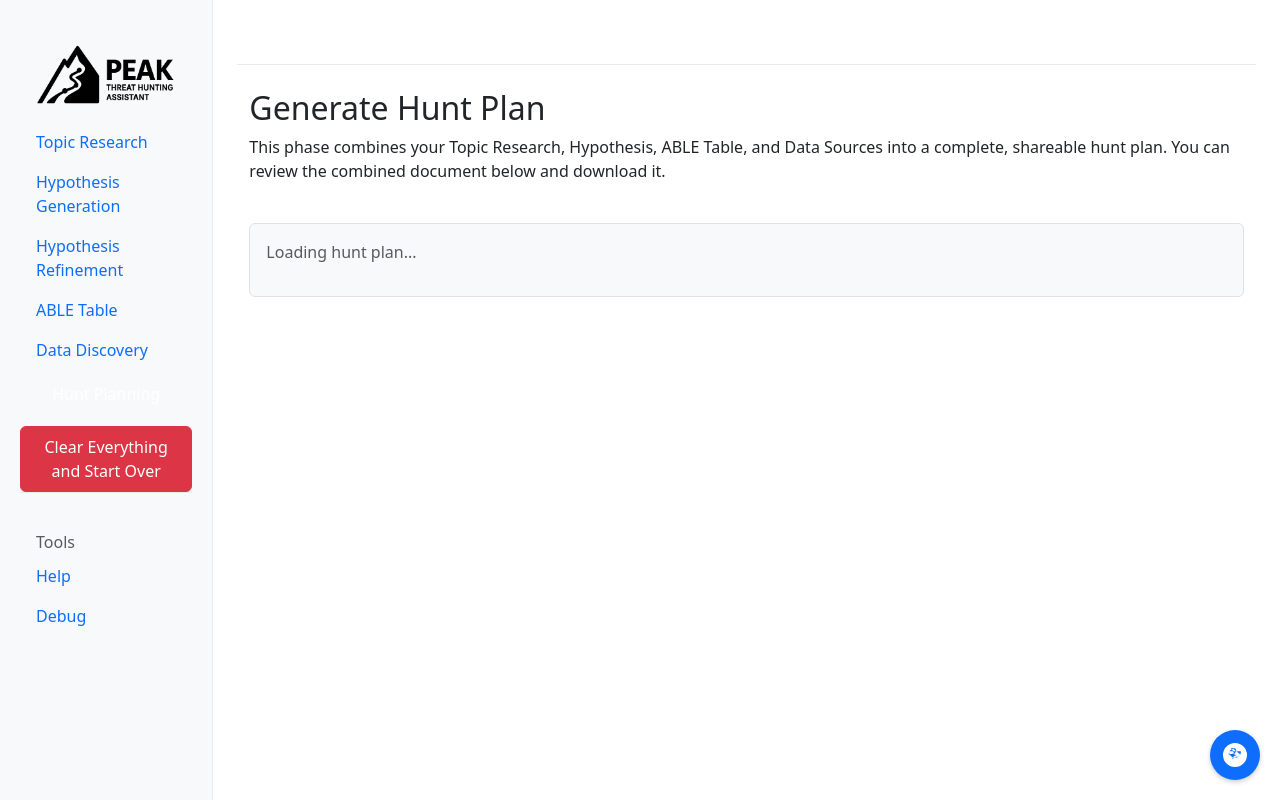
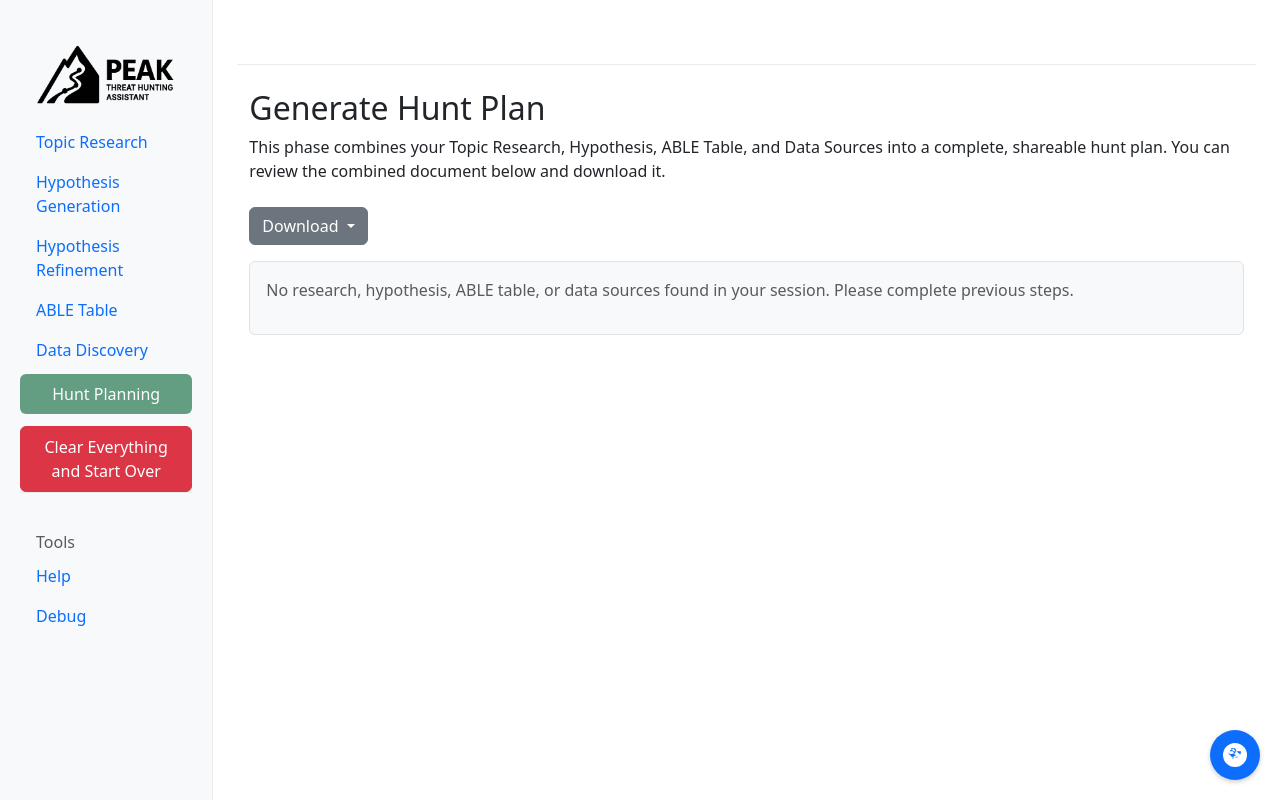
Before and after one commit to cisco-foundation-ai/PEAK-Assistant, a Flask app: page /hunt-planning in a window 1280 px wide. Run offline with Flask 3, Linux system fonts and the light colour scheme; some libraries are stand-ins or nearby versions.

Commit message:
Add hunt plan API and enhance session management for hunt planning prerequisites

```diff
--- a/UI/app.py
+++ b/UI/app.py
@@ -489,6 +489,40 @@
         download_name=filename
     )
 
+@app.route('/api/hunt-plan', methods=['GET'])
+def get_hunt_plan():
+    """Generate hunt plan by concatenating all session data"""
+    plan = ''
+
+    # Add research report
+    report_md = session.get('report_md', '')
+    if report_md:
+        plan += '# Topic Research\n\n' + report_md.strip() + '\n\n'
+
+    # Add hypothesis (prefer refined over original)
+    hypothesis = session.get('refined_hypothesis') or session.get('hypothesis', '')
+    if hypothesis:
+        plan += '# Hypothesis\n\n' + hypothesis.strip() + '\n\n'
+
+    # Add ABLE table
+    able_table_md = session.get('able_table_md', '')
+    if able_table_md:
+        plan += '# ABLE Table\n\n' + able_table_md.strip() + '\n\n'
+
+    # Add data sources
+    data_sources_md = session.get('data_sources_md', '')
+    if data_sources_md:
+        plan += '# Data Sources\n\n' + data_sources_md.strip() + '\n'
+
+    if not plan.strip():
+        plan = 'No research, hypothesis, ABLE table, or data sources found in your session. Please complete previous steps.'
+
+    return jsonify({
+        'success': True,
+        'hunt_plan': plan.strip(),
+        'has_content': bool(plan.strip() and plan.strip() != 'No research, hypothesis, ABLE table, or data sources found in your session. Please complete previous steps.')
+    })
+
 @app.route('/clear-session', methods=['POST'])
 def clear_session():
     session.clear()
--- a/UI/templates/base.html
+++ b/UI/templates/base.html
@@ -105,6 +105,10 @@
             font-size: 0.9rem;
             color: #6c757d;
         }
+        .btn-hunt-planning-disabled-color {
+            background-color: #146c43 !important; /* Bootstrap's darker success shade for a "duskier green" */
+            border-color: #13653f !important; /* Slightly darker border */
+        }
     </style>
 </head>
 <body>
@@ -145,7 +149,7 @@
                             </a>
                         </li>
                         <li class="nav-item">
-                            <a class="nav-link btn btn-success text-white mt-1 mb-1 w-100" href="/hunt-planning">
+                            <a id="hunt-planning-btn" class="nav-link btn btn-success text-white mt-1 mb-1 w-100" href="/hunt-planning">
                                 Hunt Planning
                             </a>
                         </li>
@@ -417,7 +421,17 @@
                     .then(data => {
                         hideLoading();
                         if (data.success) {
-                            // Show a success message using a toast or simple alert
+                            // Clear relevant sessionStorage items
+                            sessionStorage.removeItem('report_md');
+                            sessionStorage.removeItem('last_topic');
+                            sessionStorage.removeItem('hypotheses');
+                            sessionStorage.removeItem('current_hypothesis'); // For hypothesis.html
+                            sessionStorage.removeItem('refined_hypothesis'); // For refinement.html
+                            sessionStorage.removeItem('able_table_md'); // For able_table.html
+                            sessionStorage.removeItem('data_sources_md'); // For data_discovery.html
+                            sessionStorage.removeItem('currentPlanMarkdown'); // For hunt_planning.html
+                            // Add any other sessionStorage keys used by other pages here
+
                             alert('Session cleared successfully. The page will now reload.');
                             window.location.reload();
                         } else {
@@ -432,6 +446,44 @@
             });
         }
 
+        // Function to check prerequisites for Hunt Planning button and style it
+        function checkHuntPlanningPrerequisites() {
+            const huntPlanningBtn = document.getElementById('hunt-planning-btn');
+            if (!huntPlanningBtn) {
+                return; // Button not found, do nothing
+            }
+
+            const researchDone = sessionStorage.getItem('report_md')?.trim();
+            const hypothesisDone = sessionStorage.getItem('refined_hypothesis')?.trim() || sessionStorage.getItem('current_hypothesis')?.trim();
+            const ableDone = sessionStorage.getItem('able_table_md')?.trim();
+            const discoveryDone = sessionStorage.getItem('data_sources_md')?.trim();
+
+            const allPrerequisitesMet = researchDone && hypothesisDone && ableDone && discoveryDone;
+
+            if (allPrerequisitesMet) {
+                huntPlanningBtn.classList.remove('disabled');
+                huntPlanningBtn.classList.remove('btn-hunt-planning-disabled-color');
+                // Ensure btn-success is present if it was somehow removed (it shouldn't be with this logic)
+                if (!huntPlanningBtn.classList.contains('btn-success')) {
+                     huntPlanningBtn.classList.add('btn-success');
+                }
+            } else {
+                huntPlanningBtn.classList.add('disabled');
+                // btn-success might be kept for other stylings (padding, font, etc.)
+                // but our custom class will override background/border due to !important.
+                huntPlanningBtn.classList.add('btn-hunt-planning-disabled-color');
+            }
+        }
+
+        // Call this function when the page loads.
+        // Ensures DOM is ready before trying to access elements.
+        if (document.readyState === 'loading') {
+            document.addEventListener('DOMContentLoaded', checkHuntPlanningPrerequisites);
+        } else {
+            // DOMContentLoaded has already fired
+            checkHuntPlanningPrerequisites();
+        }
+
         // Add page-specific JavaScript
         {% block script %}{% endblock %}
     </script>
--- a/UI/templates/data_discovery.html
+++ b/UI/templates/data_discovery.html
@@ -87,11 +87,16 @@
         contentDiv.setAttribute('data-raw-markdown', markdown); // Update data attribute
         if (markdown && markdown.trim()) {
             renderMarkdown(markdown, contentDiv);
+            sessionStorage.setItem('data_sources_md', markdown);
         } else {
             contentDiv.innerHTML = '<p class="text-muted">Data sources will appear here...</p>';
+            sessionStorage.removeItem('data_sources_md');
         }
         // Initialize download button after content is updated
         setupDownloadButton('data-sources-content', 'data-sources', 'download-data-actions-container');
+        if (typeof checkHuntPlanningPrerequisites === 'function') {
+            checkHuntPlanningPrerequisites();
+        }
     }
 
     function showLoading(isLoading) {
--- a/UI/templates/hunt_planning.html
+++ b/UI/templates/hunt_planning.html
@@ -27,57 +27,68 @@
         <!-- Removed bottom navigation bar from here -->
     </div>
 </div>
+</div>
 {% endblock %}
 
 {% block script %}
-<script>
-document.addEventListener('DOMContentLoaded', function() {
+// Hunt planning page script - executed after base template DOMContentLoaded
+setTimeout(function() {
     const planContentDiv = document.getElementById('plan-content');
 
     // Ensure this global variable is available for setupDownloadButton
     window.currentPlanMarkdown = '';
 
-    // Fetch and combine the research, hypothesis, ABLE table, and data sources from session
-    fetch('/api/debug-info')
-    .then(response => response.json())
+    // Add immediate visual feedback
+    planContentDiv.innerHTML = '<p class="text-info">Fetching hunt plan data...</p>';
+
+    // Fetch the hunt plan from the dedicated endpoint
+    fetch('/api/hunt-plan')
+    .then(response => {
+        if (!response.ok) {
+            throw new Error(`HTTP ${response.status}: ${response.statusText}`);
+        }
+        return response.json();
+    })
     .then(data => {
-        let plan = '';
-        const session = data.session_data || {};
-        if (session.report_md) {
-            plan += '# Topic Research\n\n' + session.report_md.trim() + '\n\n';
+        if (data.success) {
+            const plan = data.hunt_plan;
+            if (data.has_content) {
+                // Use the renderMarkdown function from base.html
+                if (typeof renderMarkdown === 'function') {
+                    renderMarkdown(plan, planContentDiv);
+                } else if (typeof marked !== 'undefined') {
+                    // Fallback if renderMarkdown is not available
+                    planContentDiv.innerHTML = marked.parse(plan);
+                } else {
+                    // Last resort fallback
+                    planContentDiv.innerHTML = '<pre>' + plan + '</pre>';
                 }
-        if (session.refined_hypothesis || session.hypothesis) {
-            plan += '# Hypothesis\n\n' + (session.refined_hypothesis || session.hypothesis).trim() + '\n\n';
-        }
-        if (session.able_table_md) {
-            plan += '# ABLE Table\n\n' + session.able_table_md.trim() + '\n\n';
-        }
-        if (session.data_sources_md) {
-            plan += '# Data Sources\n\n' + session.data_sources_md.trim() + '\n';
-        }
-
-        if (!plan.trim()) {
-            plan = 'No research, hypothesis, ABLE table, or data sources found in your session. Please complete previous steps.';
+            } else {
                 planContentDiv.innerHTML = `<p class="text-muted">${plan}</p>`;
-        } else {
-            renderMarkdown(plan, planContentDiv);
             }
 
             window.currentPlanMarkdown = plan;
             planContentDiv.setAttribute('data-raw-markdown', plan);
 
             // Setup the download button
+            if (typeof setupDownloadButton === 'function') {
                 setupDownloadButton('plan-content', 'hunt_plan', 'download-plan-actions-container');
+            }
+        } else {
+            throw new Error(data.error || 'Failed to fetch hunt plan');
+        }
     })
     .catch(error => {
         console.error('Error fetching hunt plan data:', error);
-        const errorMessage = 'Failed to load hunt plan data. Please try again later.';
+        const errorMessage = 'Failed to load hunt plan data: ' + error.message;
         planContentDiv.innerHTML = `<p class="text-danger">${errorMessage}</p>`;
-        window.currentPlanMarkdown = errorMessage; // Set error message for potential download
+        window.currentPlanMarkdown = errorMessage;
         planContentDiv.setAttribute('data-raw-markdown', errorMessage);
-        // Still setup download button, it will allow downloading the error message or an empty file if preferred
+
+        // Still setup download button if function is available
+        if (typeof setupDownloadButton === 'function') {
             setupDownloadButton('plan-content', 'hunt_plan', 'download-plan-actions-container');
+        }
     });
-});
-</script>
+}, 500); // Wait a bit longer to ensure base template is fully loaded
 {% endblock %}
```
Also changed, not shown: UI/templates/able_table.html (+15 -3 lines), UI/templates/hypothesis.html (+16 -2 lines), UI/templates/refinement.html (+19 -2 lines), UI/templates/research.html (+13 -2 lines). Lines whose indentation alone changed are shown as unchanged.
